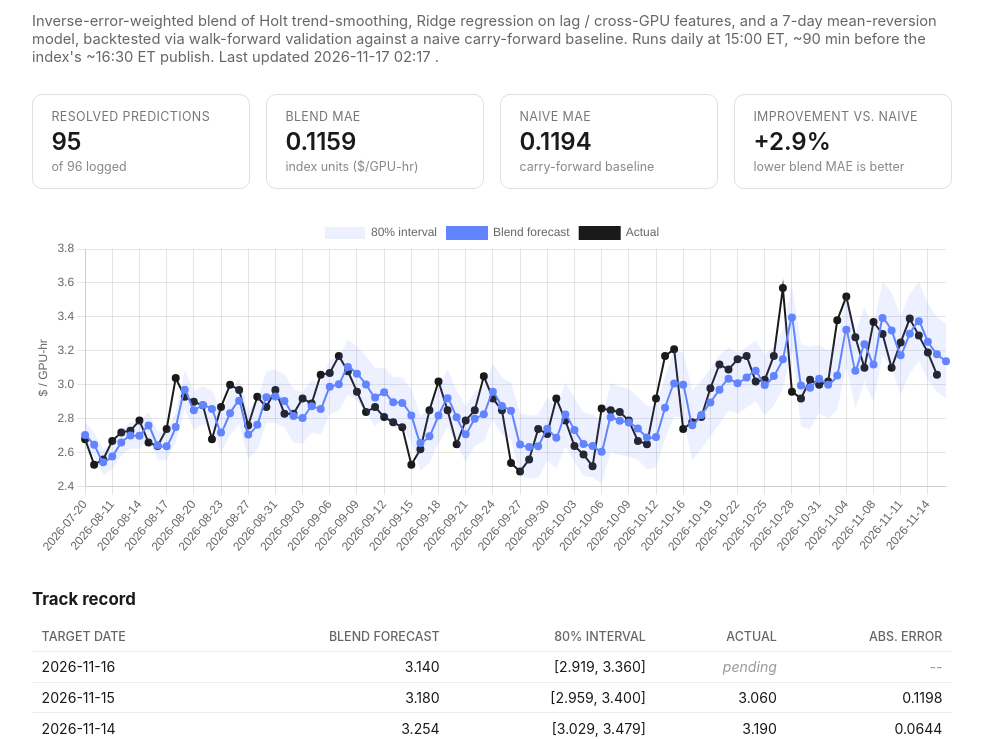
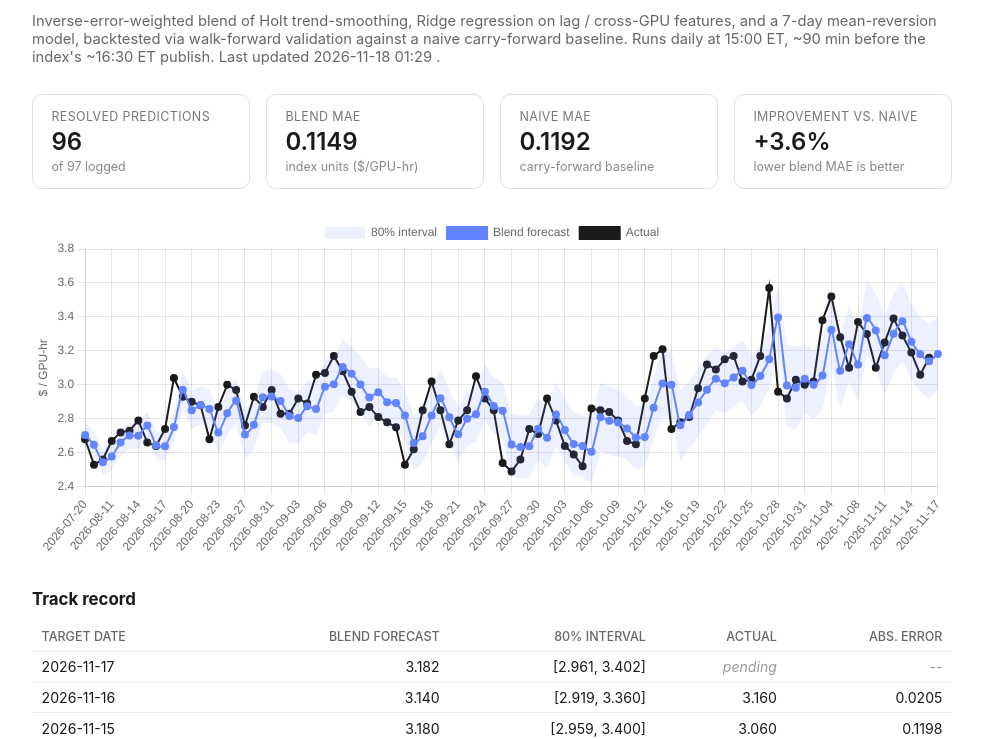
Before and after one commit to pepeelvis/ornn-h100-predictor, a plain HTML site: page docs/index.html in a window 1280 px wide. Shown: the part 70-809 px from the top of the page, without its empty margins (148-1131 px from the left). Drawn offline with nearby package versions, Linux system fonts and the light colour scheme.

Commit message:
Daily update: 2026-11-18

```diff
--- a/docs/index.html
+++ b/docs/index.html
@@ -41,27 +41,27 @@
 </head>
 <body>
 <h1>Ornn H100 SXM Index -- Daily Predictor</h1>
-<p class="sub">Inverse-error-weighted blend of Holt trend-smoothing, Ridge regression on lag / cross-GPU features, and a 7-day mean-reversion model, backtested via walk-forward validation against a naive carry-forward baseline. Runs daily at 15:00 ET, ~90 min before the index's ~16:30 ET publish. Last updated 2026-11-17 02:17 .</p>
+<p class="sub">Inverse-error-weighted blend of Holt trend-smoothing, Ridge regression on lag / cross-GPU features, and a 7-day mean-reversion model, backtested via walk-forward validation against a naive carry-forward baseline. Runs daily at 15:00 ET, ~90 min before the index's ~16:30 ET publish. Last updated 2026-11-18 01:29 .</p>
 
 <div class="stats">
   <div class="stat">
     <div class="label">Resolved predictions</div>
-    <div class="value">95</div>
-    <div class="note">of 96 logged</div>
+    <div class="value">96</div>
+    <div class="note">of 97 logged</div>
   </div>
   <div class="stat">
     <div class="label">Blend MAE</div>
-    <div class="value">0.1159</div>
+    <div class="value">0.1149</div>
     <div class="note">index units ($/GPU-hr)</div>
   </div>
   <div class="stat">
     <div class="label">Naive MAE</div>
-    <div class="value">0.1194</div>
+    <div class="value">0.1192</div>
     <div class="note">carry-forward baseline</div>
   </div>
   <div class="stat">
     <div class="label">Improvement vs. naive</div>
-    <div class="value">+2.9%</div>
+    <div class="value">+3.6%</div>
     <div class="note">lower blend MAE is better</div>
   </div>
 </div>
@@ -74,7 +74,8 @@
     <tr><th>Target date</th><th>Blend forecast</th><th>80% interval</th><th>Actual</th><th>Abs. error</th></tr>
   </thead>
   <tbody>
-    <tr><td>2026-11-16</td><td>3.140</td><td>[2.919, 3.360]</td><td class="pending">pending</td><td class="pending">--</td></tr>
+    <tr><td>2026-11-17</td><td>3.182</td><td>[2.961, 3.402]</td><td class="pending">pending</td><td class="pending">--</td></tr>
+    <tr><td>2026-11-16</td><td>3.140</td><td>[2.919, 3.360]</td><td>3.160</td><td>0.0205</td></tr>
     <tr><td>2026-11-15</td><td>3.180</td><td>[2.959, 3.400]</td><td>3.060</td><td>0.1198</td></tr>
     <tr><td>2026-11-14</td><td>3.254</td><td>[3.029, 3.479]</td><td>3.190</td><td>0.0644</td></tr>
     <tr><td>2026-11-13</td><td>3.375</td><td>[3.142, 3.607]</td><td>3.290</td><td>0.0847</td></tr>
@@ -186,11 +187,11 @@
 </footer>
 
 <script>
-const labels = ["2026-07-20", "2026-08-09", "2026-08-10", "2026-08-11", "2026-08-12", "2026-08-13", "2026-08-14", "2026-08-15", "2026-08-16", "2026-08-17", "2026-08-18", "2026-08-19", "2026-08-20", "2026-08-21", "2026-08-22", "2026-08-23", "2026-08-24", "2026-08-25", "2026-08-27", "2026-08-28", "2026-08-29", "2026-08-31", "2026-09-01", "2026-09-02", "2026-09-03", "2026-09-04", "2026-09-05", "2026-09-06", "2026-09-07", "2026-09-08", "2026-09-09", "2026-09-10", "2026-09-11", "2026-09-12", "2026-09-13", "2026-09-14", "2026-09-15", "2026-09-16", "2026-09-17", "2026-09-18", "2026-09-19", "2026-09-20", "2026-09-21", "2026-09-22", "2026-09-23", "2026-09-24", "2026-09-25", "2026-09-26", "2026-09-27", "2026-09-28", "2026-09-29", "2026-09-30", "2026-10-01", "2026-10-02", "2026-10-03", "2026-10-04", "2026-10-05", "2026-10-06", "2026-10-07", "2026-10-08", "2026-10-09", "2026-10-10", "2026-10-11", "2026-10-12", "2026-10-13", "2026-10-14", "2026-10-16", "2026-10-17", "2026-10-18", "2026-10-19", "2026-10-20", "2026-10-21", "2026-10-22", "2026-10-23", "2026-10-24", "2026-10-25", "2026-10-26", "2026-10-27", "2026-10-28", "2026-10-29", "2026-10-30", "2026-10-31", "2026-11-01", "2026-11-02", "2026-11-04", "2026-11-06", "2026-11-07", "2026-11-08", "2026-11-09", "2026-11-10", "2026-11-11", "2026-11-12", "2026-11-13", "2026-11-14", "2026-11-15", "2026-11-16"];
-const actual = [2.68, 2.53, 2.56, 2.67, 2.72, 2.73, 2.79, 2.66, 2.64, 2.74, 3.04, 2.93, 2.9, 2.88, 2.68, 2.87, 3.0, 2.97, 2.76, 2.93, 2.87, 2.97, 2.83, 2.83, 2.92, 2.89, 3.06, 3.07, 3.17, 3.08, 2.96, 2.84, 2.87, 2.81, 2.78, 2.75, 2.53, 2.62, 2.85, 3.02, 2.85, 2.65, 2.79, 2.85, 3.05, 2.92, 2.85, 2.54, 2.49, 2.56, 2.74, 2.71, 2.92, 2.79, 2.64, 2.59, 2.52, 2.86, 2.85, 2.84, 2.79, 2.67, 2.65, 2.92, 3.17, 3.21, 2.74, 2.78, 2.81, 2.98, 3.12, 3.09, 3.15, 3.17, 3.02, 3.03, 3.17, 3.57, 2.96, 2.92, 3.03, 3.0, 3.02, 3.38, 3.52, 3.28, 3.1, 3.37, 3.3, 3.1, 3.25, 3.39, 3.29, 3.19, 3.06, null];
-const blend = [2.7052, 2.6474, 2.5441, 2.5785, 2.6603, 2.7016, 2.7005, 2.7605, 2.6444, 2.6382, 2.751, 2.971, 2.8497, 2.8815, 2.8573, 2.7187, 2.8332, 2.9059, 2.7079, 2.7645, 2.9272, 2.9316, 2.9046, 2.8163, 2.8041, 2.8742, 2.8583, 2.9883, 3.0036, 3.1056, 3.066, 3.0022, 2.9259, 2.956, 2.8979, 2.8926, 2.8196, 2.6575, 2.6969, 2.819, 2.9213, 2.8094, 2.7097, 2.8005, 2.8267, 2.96, 2.8754, 2.8477, 2.6489, 2.6339, 2.6379, 2.7408, 2.6878, 2.8255, 2.7341, 2.6509, 2.6393, 2.6058, 2.8089, 2.7879, 2.7777, 2.7432, 2.6906, 2.6926, 2.8655, 3.0079, 3.0, 2.7615, 2.8224, 2.8961, 2.9716, 3.0353, 3.01, 3.0437, 3.0827, 2.9995, 3.0514, 3.151, 3.3962, 2.9961, 2.9831, 3.0356, 3.0003, 3.0545, 3.325, 3.0832, 3.2386, 3.1199, 3.3939, 3.3203, 3.1747, 3.3012, 3.3747, 3.2544, 3.1798, 3.1395];
-const lower = [2.628, 2.5759, 2.467, 2.5021, 2.5841, 2.6247, 2.6236, 2.682, 2.5608, 2.5546, 2.6642, 2.8577, 2.7362, 2.771, 2.7462, 2.5972, 2.7053, 2.7728, 2.5638, 2.6182, 2.7772, 2.7738, 2.747, 2.6591, 2.6528, 2.7196, 2.7064, 2.8287, 2.8457, 2.9435, 2.906, 2.8365, 2.7557, 2.8101, 2.75, 2.7425, 2.6669, 2.4961, 2.5412, 2.6579, 2.7512, 2.6533, 2.5475, 2.6398, 2.6655, 2.7936, 2.7069, 2.6803, 2.4651, 2.4487, 2.4515, 2.556, 2.5061, 2.6381, 2.5473, 2.4632, 2.4546, 2.4195, 2.6072, 2.5869, 2.5781, 2.5581, 2.5039, 2.5119, 2.6819, 2.8124, 2.8093, 2.5532, 2.622, 2.6965, 2.7693, 2.8505, 2.8307, 2.8644, 2.9044, 2.8189, 2.8775, 2.9774, 3.2076, 2.7539, 2.7399, 2.8352, 2.7986, 2.8539, 3.1128, 2.8615, 3.0199, 2.9009, 3.1758, 3.0999, 2.9434, 3.067, 3.142, 3.0294, 2.9592, 2.9193];
-const upper = [2.7823, 2.719, 2.6212, 2.6549, 2.7366, 2.7785, 2.7773, 2.8391, 2.7279, 2.7218, 2.8379, 3.0844, 2.9631, 2.992, 2.9684, 2.8401, 2.961, 3.039, 2.852, 2.9108, 3.0771, 3.0895, 3.0622, 2.9736, 2.9554, 3.0288, 3.0102, 3.1479, 3.1614, 3.2676, 3.2261, 3.168, 3.0961, 3.1018, 3.0459, 3.0426, 2.9724, 2.8189, 2.8525, 2.9801, 3.0914, 2.9655, 2.8719, 2.9612, 2.9878, 3.1263, 3.0439, 3.0152, 2.8326, 2.819, 2.8244, 2.9256, 2.8696, 3.0129, 2.9208, 2.8387, 2.824, 2.792, 3.0106, 2.9889, 2.9772, 2.9283, 2.8773, 2.8733, 3.049, 3.2034, 3.1907, 2.9698, 3.0229, 3.0958, 3.1739, 3.2201, 3.1893, 3.2229, 3.261, 3.1801, 3.2254, 3.3246, 3.5847, 3.2383, 3.2262, 3.2361, 3.202, 3.2551, 3.5372, 3.305, 3.4572, 3.3389, 3.612, 3.5407, 3.406, 3.5354, 3.6073, 3.4794, 3.4004, 3.3598];
+const labels = ["2026-07-20", "2026-08-09", "2026-08-10", "2026-08-11", "2026-08-12", "2026-08-13", "2026-08-14", "2026-08-15", "2026-08-16", "2026-08-17", "2026-08-18", "2026-08-19", "2026-08-20", "2026-08-21", "2026-08-22", "2026-08-23", "2026-08-24", "2026-08-25", "2026-08-27", "2026-08-28", "2026-08-29", "2026-08-31", "2026-09-01", "2026-09-02", "2026-09-03", "2026-09-04", "2026-09-05", "2026-09-06", "2026-09-07", "2026-09-08", "2026-09-09", "2026-09-10", "2026-09-11", "2026-09-12", "2026-09-13", "2026-09-14", "2026-09-15", "2026-09-16", "2026-09-17", "2026-09-18", "2026-09-19", "2026-09-20", "2026-09-21", "2026-09-22", "2026-09-23", "2026-09-24", "2026-09-25", "2026-09-26", "2026-09-27", "2026-09-28", "2026-09-29", "2026-09-30", "2026-10-01", "2026-10-02", "2026-10-03", "2026-10-04", "2026-10-05", "2026-10-06", "2026-10-07", "2026-10-08", "2026-10-09", "2026-10-10", "2026-10-11", "2026-10-12", "2026-10-13", "2026-10-14", "2026-10-16", "2026-10-17", "2026-10-18", "2026-10-19", "2026-10-20", "2026-10-21", "2026-10-22", "2026-10-23", "2026-10-24", "2026-10-25", "2026-10-26", "2026-10-27", "2026-10-28", "2026-10-29", "2026-10-30", "2026-10-31", "2026-11-01", "2026-11-02", "2026-11-04", "2026-11-06", "2026-11-07", "2026-11-08", "2026-11-09", "2026-11-10", "2026-11-11", "2026-11-12", "2026-11-13", "2026-11-14", "2026-11-15", "2026-11-16", "2026-11-17"];
+const actual = [2.68, 2.53, 2.56, 2.67, 2.72, 2.73, 2.79, 2.66, 2.64, 2.74, 3.04, 2.93, 2.9, 2.88, 2.68, 2.87, 3.0, 2.97, 2.76, 2.93, 2.87, 2.97, 2.83, 2.83, 2.92, 2.89, 3.06, 3.07, 3.17, 3.08, 2.96, 2.84, 2.87, 2.81, 2.78, 2.75, 2.53, 2.62, 2.85, 3.02, 2.85, 2.65, 2.79, 2.85, 3.05, 2.92, 2.85, 2.54, 2.49, 2.56, 2.74, 2.71, 2.92, 2.79, 2.64, 2.59, 2.52, 2.86, 2.85, 2.84, 2.79, 2.67, 2.65, 2.92, 3.17, 3.21, 2.74, 2.78, 2.81, 2.98, 3.12, 3.09, 3.15, 3.17, 3.02, 3.03, 3.17, 3.57, 2.96, 2.92, 3.03, 3.0, 3.02, 3.38, 3.52, 3.28, 3.1, 3.37, 3.3, 3.1, 3.25, 3.39, 3.29, 3.19, 3.06, 3.16, null];
+const blend = [2.7052, 2.6474, 2.5441, 2.5785, 2.6603, 2.7016, 2.7005, 2.7605, 2.6444, 2.6382, 2.751, 2.971, 2.8497, 2.8815, 2.8573, 2.7187, 2.8332, 2.9059, 2.7079, 2.7645, 2.9272, 2.9316, 2.9046, 2.8163, 2.8041, 2.8742, 2.8583, 2.9883, 3.0036, 3.1056, 3.066, 3.0022, 2.9259, 2.956, 2.8979, 2.8926, 2.8196, 2.6575, 2.6969, 2.819, 2.9213, 2.8094, 2.7097, 2.8005, 2.8267, 2.96, 2.8754, 2.8477, 2.6489, 2.6339, 2.6379, 2.7408, 2.6878, 2.8255, 2.7341, 2.6509, 2.6393, 2.6058, 2.8089, 2.7879, 2.7777, 2.7432, 2.6906, 2.6926, 2.8655, 3.0079, 3.0, 2.7615, 2.8224, 2.8961, 2.9716, 3.0353, 3.01, 3.0437, 3.0827, 2.9995, 3.0514, 3.151, 3.3962, 2.9961, 2.9831, 3.0356, 3.0003, 3.0545, 3.325, 3.0832, 3.2386, 3.1199, 3.3939, 3.3203, 3.1747, 3.3012, 3.3747, 3.2544, 3.1798, 3.1395, 3.1817];
+const lower = [2.628, 2.5759, 2.467, 2.5021, 2.5841, 2.6247, 2.6236, 2.682, 2.5608, 2.5546, 2.6642, 2.8577, 2.7362, 2.771, 2.7462, 2.5972, 2.7053, 2.7728, 2.5638, 2.6182, 2.7772, 2.7738, 2.747, 2.6591, 2.6528, 2.7196, 2.7064, 2.8287, 2.8457, 2.9435, 2.906, 2.8365, 2.7557, 2.8101, 2.75, 2.7425, 2.6669, 2.4961, 2.5412, 2.6579, 2.7512, 2.6533, 2.5475, 2.6398, 2.6655, 2.7936, 2.7069, 2.6803, 2.4651, 2.4487, 2.4515, 2.556, 2.5061, 2.6381, 2.5473, 2.4632, 2.4546, 2.4195, 2.6072, 2.5869, 2.5781, 2.5581, 2.5039, 2.5119, 2.6819, 2.8124, 2.8093, 2.5532, 2.622, 2.6965, 2.7693, 2.8505, 2.8307, 2.8644, 2.9044, 2.8189, 2.8775, 2.9774, 3.2076, 2.7539, 2.7399, 2.8352, 2.7986, 2.8539, 3.1128, 2.8615, 3.0199, 2.9009, 3.1758, 3.0999, 2.9434, 3.067, 3.142, 3.0294, 2.9592, 2.9193, 2.9611];
+const upper = [2.7823, 2.719, 2.6212, 2.6549, 2.7366, 2.7785, 2.7773, 2.8391, 2.7279, 2.7218, 2.8379, 3.0844, 2.9631, 2.992, 2.9684, 2.8401, 2.961, 3.039, 2.852, 2.9108, 3.0771, 3.0895, 3.0622, 2.9736, 2.9554, 3.0288, 3.0102, 3.1479, 3.1614, 3.2676, 3.2261, 3.168, 3.0961, 3.1018, 3.0459, 3.0426, 2.9724, 2.8189, 2.8525, 2.9801, 3.0914, 2.9655, 2.8719, 2.9612, 2.9878, 3.1263, 3.0439, 3.0152, 2.8326, 2.819, 2.8244, 2.9256, 2.8696, 3.0129, 2.9208, 2.8387, 2.824, 2.792, 3.0106, 2.9889, 2.9772, 2.9283, 2.8773, 2.8733, 3.049, 3.2034, 3.1907, 2.9698, 3.0229, 3.0958, 3.1739, 3.2201, 3.1893, 3.2229, 3.261, 3.1801, 3.2254, 3.3246, 3.5847, 3.2383, 3.2262, 3.2361, 3.202, 3.2551, 3.5372, 3.305, 3.4572, 3.3389, 3.612, 3.5407, 3.406, 3.5354, 3.6073, 3.4794, 3.4004, 3.3598, 3.4022];
 
 new Chart(document.getElementById('chart'), {
   type: 'line',
--- a/lighter_basis_log.csv
+++ b/lighter_basis_log.csv
@@ -83,3 +83,4 @@ run_at,date,ocpi_spot,mark_price,index_price,last_trade_price,basis,basis_bps,op
 2026-11-14T22:51:30,2026-11-13,3.29,3.3551,3.3719,3.1283,0.06510000000000016,197.8723404255324,8025.31,23086.798541
 2026-11-15T23:18:56,2026-11-14,3.19,2.9024,2.8879,3.2318,-0.28759999999999986,-901.5673981191218,7255.15,16023.863326
 2026-11-17T02:17:14,2026-11-15,3.06,3.2148,3.2275,3.1733,0.15479999999999983,505.88235294117584,7338.78,2061.743343
+2026-11-18T01:29:15,2026-11-16,3.16,2.69,2.6766,2.9599,-0.4700000000000002,-1487.3417721518992,7583.74,1268.295111
--- a/predictions_log.csv
+++ b/predictions_log.csv
@@ -94,4 +94,5 @@ run_at,target_date,last_known_date,last_known_value,naive,holt,ridge,meanrev,ble
 2026-11-14T00:08:46,2026-11-13,2026-11-12,3.39,3.39,3.3934458984558735,3.403309216124002,3.349714285714286,3.374678315756271,3.142032945178004,3.6073236863345386,0.15172146230543274,0.15333333333333327,3.29,0.08467831575627116
 2026-11-14T22:51:30,2026-11-14,2026-11-13,3.29,3.29,3.2980924777551066,3.2258465191098664,3.280142857142857,3.2543848990373414,3.0293619340606344,3.4794078640140484,0.1452216798770141,0.14749999999999994,3.19,0.06438489903734146
 2026-11-15T23:18:55,2026-11-15,2026-11-14,3.19,3.19,3.191103088865144,3.1443116009405947,3.214,3.1797780170654804,2.959192520772283,3.400363513358678,0.14314566366821485,0.14624999999999996,3.06,0.1197780170654803
-2026-11-17T02:17:13,2026-11-16,2026-11-15,3.06,3.06,3.0647443791302456,3.1672290061518193,3.109714285714286,3.1395426856925637,2.9192747186113186,3.3598106527738087,0.1415710091665281,0.1508333333333333,,
+2026-11-17T02:17:13,2026-11-16,2026-11-15,3.06,3.06,3.0647443791302456,3.1672290061518193,3.109714285714286,3.1395426856925637,2.9192747186113186,3.3598106527738087,0.1415710091665281,0.1508333333333333,3.16,0.02045731430743647
+2026-11-18T01:29:13,2026-11-17,2026-11-16,3.16,3.16,3.1578766646065475,3.1888984345490394,3.173714285714286,3.181657708065324,2.9611007002869654,3.402214715843683,0.14105236175304667,0.15374999999999997,,
```
